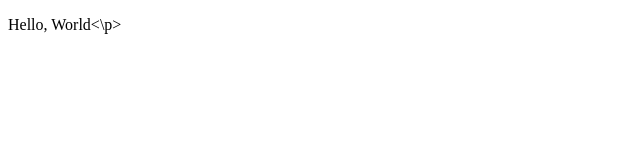
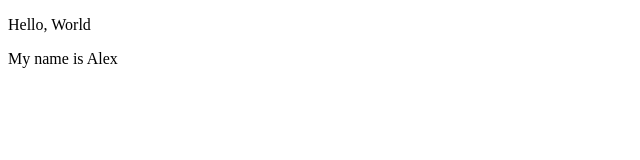
Before and after one commit to Alex-AY-04/test, a plain HTML site: page index.html in a window 1280 px wide. Shown: the whole page, without its empty margins (0-640 px from the left). Drawn offline with Linux system fonts and the light colour scheme.

Commit message:
third commit

```diff
--- a/index.html
+++ b/index.html
@@ -6,6 +6,7 @@
     <title>Document</title>
 </head>
 <body>
-    <p>Hello, World<\p>
+    <p>Hello, World</p>
+    <p>My name is Alex</p>
 </body>
 </html>
```
